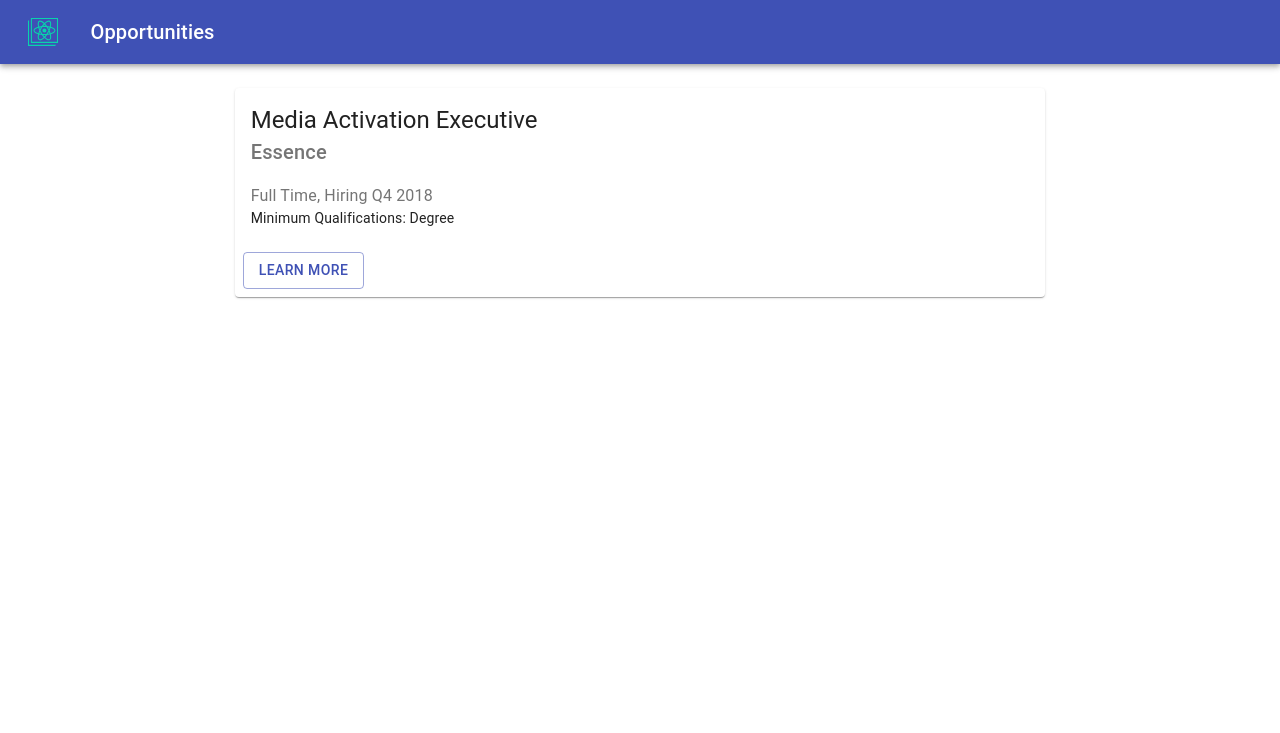
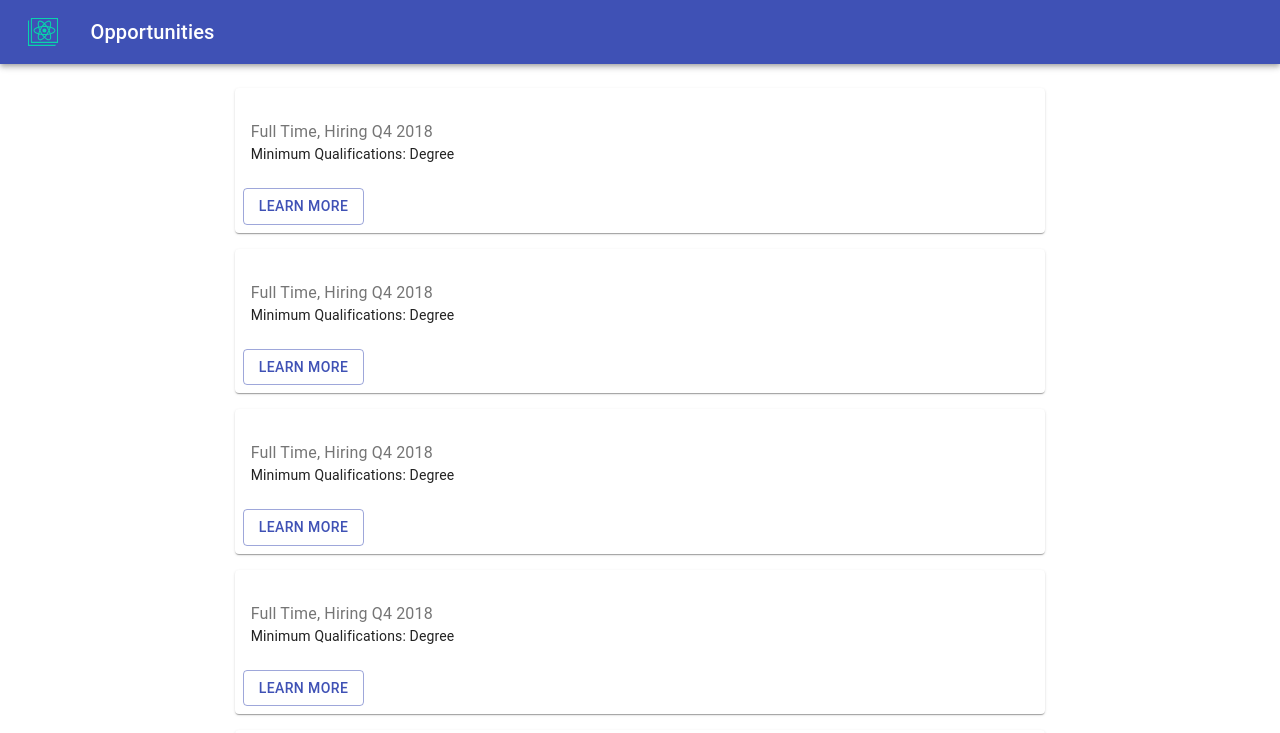
Before and after one commit to SGTinkers/future-forward-2019-opportunities, a React (Create React App) app: page / in a window 1280 px wide. Shown: the top 733 px of the page. Built offline with nearby package versions, Linux system fonts and the light colour scheme.

Commit message:
Move CSV parsing to JobListing and render JobCards according to the number of items

```diff
--- a/src/App.js
+++ b/src/App.js
@@ -1,10 +1,9 @@
-import React, { useEffect } from "react";
+import React from "react";
 import { BrowserRouter } from "react-router-dom";
 import JobListing from "./scenes/JobListing";
 import Grid from "@material-ui/core/Grid";
 import { makeStyles } from "@material-ui/core/styles";
 import { FFAppBar } from "./components/FFAppBar";
-import Papa from 'papaparse';
 
 const useStyles = makeStyles(theme => ({
   root: {
@@ -12,23 +11,11 @@
   },
   menuButton: {
     marginRight: theme.spacing(2)
-  },
+  }
 }));
 
 function App() {
   const classes = useStyles();
-
-  useEffect(() => {
-    async function fetchData() {
-      const response = await fetch("/opportunities.csv");
-      const csvData = await response.text();
-
-      const data = Papa.parse(csvData, { header: true });
-      console.log(data);
-    }
-
-    fetchData();
-  });
 
   return (
     <Grid container justify="center">
--- a/src/scenes/JobListing.js
+++ b/src/scenes/JobListing.js
@@ -1,9 +1,10 @@
-import React from "react";
+import React, { useEffect, useState } from "react";
 import { makeStyles } from "@material-ui/core/styles";
 import List from "@material-ui/core/List";
 import ListItem from "@material-ui/core/ListItem";
 import JobCard from "../components/JobCard";
 import Grid from "@material-ui/core/Grid";
+import Papa from "papaparse";
 
 const useStyles = makeStyles(theme => ({
   root: {
@@ -14,19 +15,41 @@
 export default () => {
   const classes = useStyles();
 
+  const [jobs, setJobs] = useState([]);
+
+  useEffect(() => {
+    async function fetchJobs() {
+      const response = await fetch("/opportunities.csv");
+      const csvData = await response.text();
+
+      const result = Papa.parse(csvData, {header: true});
+      if (result.errors.length !== 0) {
+        // TODO: Deal with the error
+        return;
+      }
+
+      setJobs(result.data);
+      console.log(result.data);
+    }
+
+    fetchJobs();
+  }, []);
+
   return (
     <Grid container justify="center" className={classes.root}>
       <Grid item xs={12} sm={12} md={8} lg={8} xl={4}>
         <List>
-          <ListItem>
+          {jobs.map(job => (
+            <ListItem key={""}>
               <JobCard
-              company="Essence"
-              role="Media Activation Executive"
+                company={""}
+                role={""}
                 type="Full Time"
                 hiringPeriod="Q4 2018"
                 minQualification="Degree"
               />
             </ListItem>
+          ))}
         </List>
       </Grid>
     </Grid>
```
Lines whose indentation alone changed are shown as unchanged.
